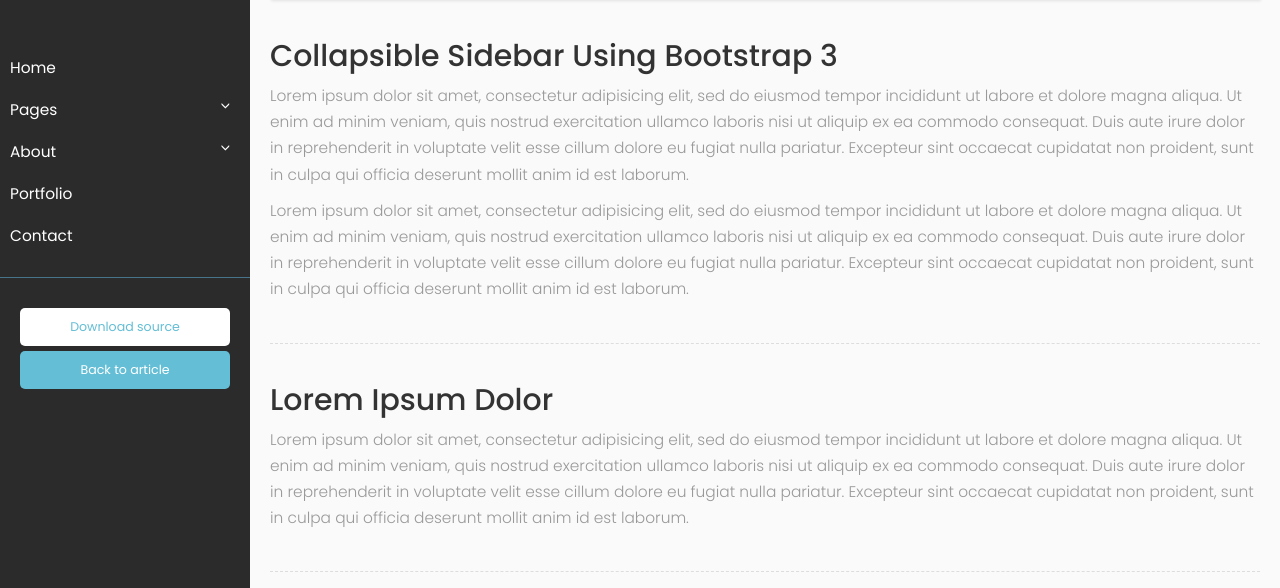
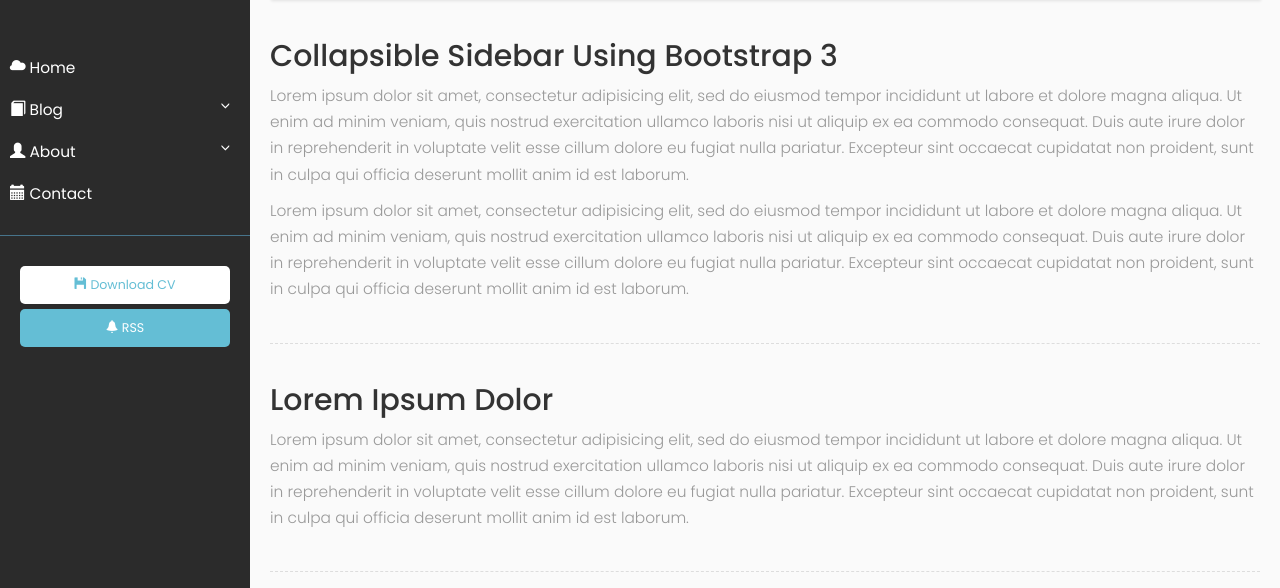
Before and after one commit to crownwangguan/guan-bashboard, a Django app: page / in a window 1280 px wide. Shown: the part 106-694 px from the top of the page. Run offline with Django 3.2, Linux system fonts and the light colour scheme; some libraries are stand-ins or nearby versions.

Commit message:
front end improvement

```diff
--- a/resume/templates/resume/index.html
+++ b/resume/templates/resume/index.html
@@ -28,8 +28,8 @@
 
                 <ul class="list-unstyled components">
                     <li>
-                        <a href="#">Home</a>
-                        <a href="#pageSubmenu" data-toggle="collapse" aria-expanded="false">Pages</a>
+                        <a href="#"><span class="glyphicon glyphicon-cloud" aria-hidden="true"></span> Home</a>
+                        <a href="#pageSubmenu" data-toggle="collapse" aria-expanded="false"><span class="glyphicon glyphicon-book" aria-hidden="true"></span> Blog</a>
                         <ul class="collapse list-unstyled" id="pageSubmenu">
                             <li><a href="#">Page 1</a></li>
                             <li><a href="#">Page 2</a></li>
@@ -37,25 +37,21 @@
                         </ul>
                     </li>
                     <li class="active">
-                        <a href="#homeSubmenu" data-toggle="collapse" aria-expanded="false">About</a>
+                        <a href="#homeSubmenu" data-toggle="collapse" aria-expanded="false"><span class="glyphicon glyphicon-user" aria-hidden="true"></span> About</a>
                         <ul class="collapse list-unstyled" id="homeSubmenu">
                             {% for link in menu %}
                                 <li><a id="{{ link }}" class="menu_link" href="http://{{ request.get_host }}/{{ link }}">{{ link }}</a></li>
                             {% endfor %}
                         </ul>
                     </li>
-
                     <li>
-                        <a href="#">Portfolio</a>
-                    </li>
-                    <li>
-                        <a href="#">Contact</a>
+                        <a href="#"><span class="glyphicon glyphicon-calendar" aria-hidden="true"></span> Contact</a>
                     </li>
                 </ul>
 
                 <ul class="list-unstyled CTAs">
-                    <li><a href="https://bootstrapious.com/tutorial/files/sidebar.zip" class="download">Download source</a></li>
-                    <li><a href="https://bootstrapious.com/p/bootstrap-sidebar" class="article">Back to article</a></li>
+                    <li><a href="https://bootstrapious.com/tutorial/files/sidebar.zip" class="download"><span class="glyphicon glyphicon-floppy-disk" aria-hidden="true"></span> Download CV</a></li>
+                    <li><a href="https://bootstrapious.com/p/bootstrap-sidebar" class="article"><span class="glyphicon glyphicon-bell" aria-hidden="true"></span> RSS</a></li>
                 </ul>
             </nav>
 
--- a/resume/views.py
+++ b/resume/views.py
@@ -2,5 +2,5 @@
 
 
 def index(request):
-    menu = ['home', 'work', 'education', 'skills']
+    menu = ['work', 'education', 'skills']
     return render(request, 'resume/index.html', {'menu': menu})
```
